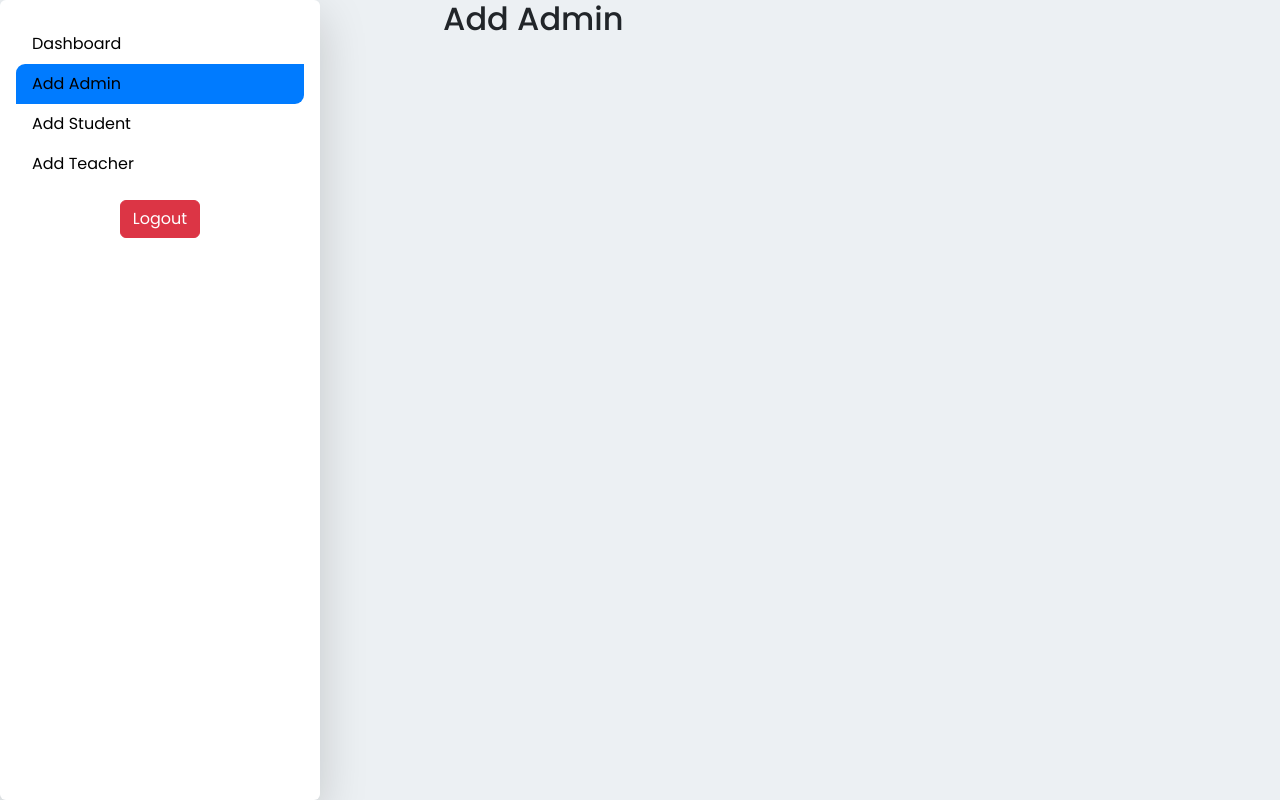
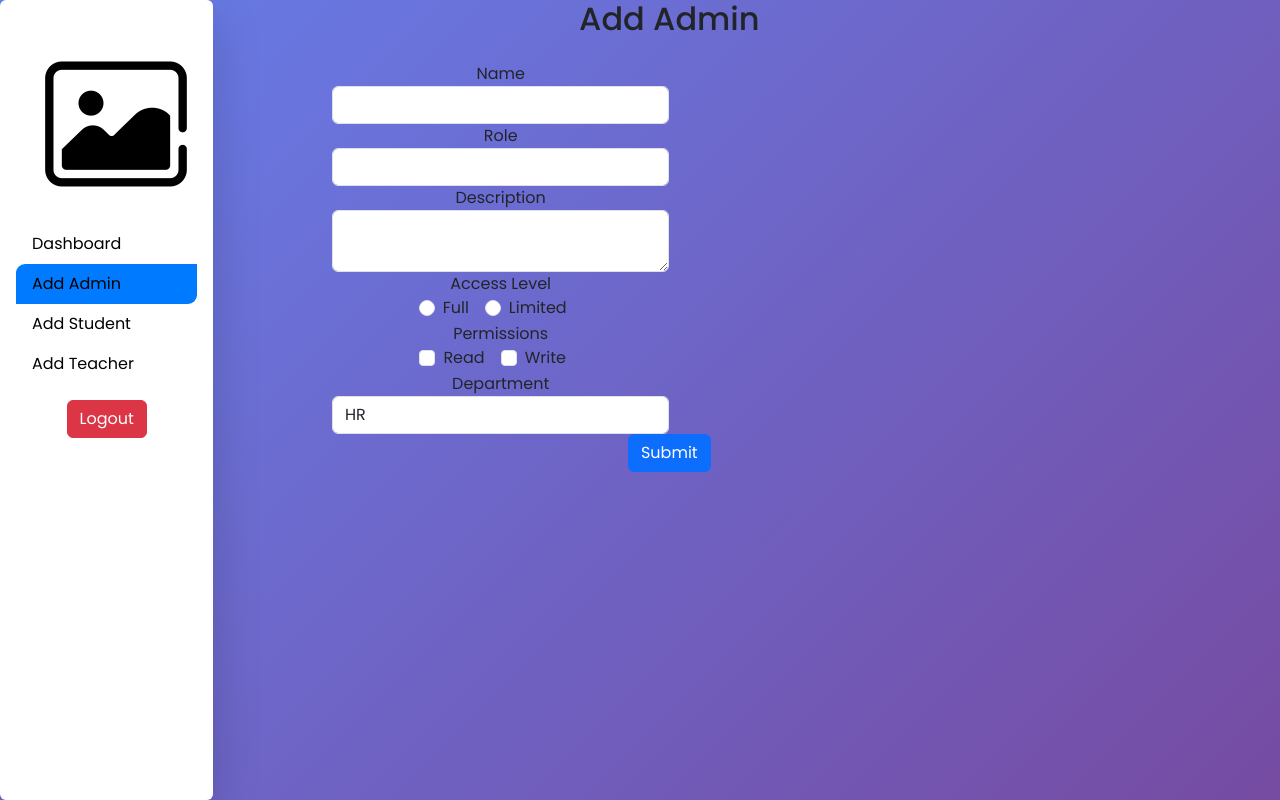
Before and after one commit to Sindhu-121/sindhu_sms, a React (Create React App) app in the folder smsfrontend/: page /admin-dashboard/add-admin in a window 1280 px wide. Built offline with nearby package versions, Linux system fonts and the light colour scheme.

Commit message:
add student form code

```diff
--- a/smsfrontend/src/AdminComponent/AddAdmin.jsx
+++ b/smsfrontend/src/AdminComponent/AddAdmin.jsx
@@ -1,10 +1,25 @@
 import React from 'react';
+import GeneralForm from './GeneralForm';
 
 function AddAdmin() {
+  const fields = [
+    { type: 'text', name: 'name', label: 'Name' },
+    { type: 'text', name: 'role', label: 'Role' },
+    { type: 'textarea', name: 'description', label: 'Description' },
+    { type: 'radio', name: 'accessLevel', label: 'Access Level', options: [{ value: 'full', label: 'Full' }, { value: 'limited', label: 'Limited' }] },
+    { type: 'checkbox', name: 'permissions', label: 'Permissions', options: [{ value: 'read', label: 'Read' }, { value: 'write', label: 'Write' }] },
+    { type: 'dropdown', name: 'department', label: 'Department', options: [{ value: 'hr', label: 'HR' }, { value: 'it', label: 'IT' }] }
+  ];
+
+  const handleSubmit = (event) => {
+    event.preventDefault();
+    // Handle form submission
+  };
+
   return (
     <div>
       <h2>Add Admin</h2>
-      {/* Add Admin form or content */}
+      <GeneralForm onSubmit={handleSubmit} fields={fields} />
     </div>
   );
 }
--- a/smsfrontend/src/AdminComponent/AddStudent.jsx
+++ b/smsfrontend/src/AdminComponent/AddStudent.jsx
@@ -1,10 +1,32 @@
 import React from 'react';
+import GeneralForm from './GeneralForm';
 
 function AddStudent() {
-  return (
-    <div>
-      <h2>Add Student</h2>
-      {/* Add Student form or content */}
+  const fields = [
+    { type: 'text', name: 'firstName', label: 'First Name' },
+    { type: 'text', name: 'lastName', label: 'Last Name' },
+    { type: 'radio', name: 'gender', label: 'Gender', options: [{ value: 'male', label: 'Male' }, { value: 'female', label: 'Female' }] },
+    { type: 'date', name: 'dob', label: 'Date of Birth' },
+    { type: 'text', name: 'motherName', label: 'Mother Name' },
+    { type: 'text', name: 'fatherName', label: 'Father Name' },
+    { type: 'text', name: 'phoneNumber', label: 'Phone Number' },
+    { type: 'text', name: 'alternateNumber', label: 'Alternate Number' },
+    { type: 'text', name: 'class', label: 'Class' },
+    { type: 'dropdown', name: 'section', label: 'Section', options: [{ value: 'A', label: 'A' }, { value: 'B', label: 'B' }] },
+    { type: 'text', name: 'aadharNumber', label: 'Aadhar Number' },
+    { type: 'textarea', name: 'address', label: 'Address' },
+    { type: 'file', name: 'photo', label: 'Photo' },
+    { type: 'date', name: 'joiningDate', label: 'Joining Date' }
+  ];
+
+  const handleSubmit = (event) => {
+    event.preventDefault();
+    // Handle form submission
+  };
+ return (
+    <div className="container mt-4 form-container">
+      <h2 className="mb-4">Registration Form</h2>
+      <GeneralForm onSubmit={handleSubmit} fields={fields} />
     </div>
   );
 }
--- a/smsfrontend/src/AdminComponent/AddTeacher.jsx
+++ b/smsfrontend/src/AdminComponent/AddTeacher.jsx
@@ -1,10 +1,25 @@
 import React from 'react';
+import GeneralForm from './GeneralForm';
 
 function AddTeacher() {
+  const fields = [
+    { type: 'text', name: 'name', label: 'Name' },
+    { type: 'text', name: 'subject', label: 'Subject' },
+    { type: 'textarea', name: 'bio', label: 'Bio' },
+    { type: 'radio', name: 'gender', label: 'Gender', options: [{ value: 'male', label: 'Male' }, { value: 'female', label: 'Female' }] },
+    { type: 'checkbox', name: 'skills', label: 'Skills', options: [{ value: 'math', label: 'Math' }, { value: 'science', label: 'Science' }] },
+    { type: 'dropdown', name: 'department', label: 'Department', options: [{ value: 'science', label: 'Science' }, { value: 'arts', label: 'Arts' }] }
+  ];
+
+  const handleSubmit = (event) => {
+    event.preventDefault();
+    // Handle form submission
+  };
+
   return (
     <div>
       <h2>Add Teacher</h2>
-      {/* Add Teacher form or content */}
+      <GeneralForm onSubmit={handleSubmit} fields={fields} />
     </div>
   );
 }
--- a/smsfrontend/src/AdminComponent/Admin_dashboard.css
+++ b/smsfrontend/src/AdminComponent/Admin_dashboard.css
@@ -27,3 +27,31 @@
     overflow-x: hidden;
     overflow-y: auto;
   }
+
+  body {
+    background: linear-gradient(135deg, #667eea 0%, #764ba2 100%);
+    /* display: flex; */
+    justify-content: center;
+    align-items: center;
+    height: 100vh;
+  }
+  .form-container {
+    background: white;
+    padding: 2rem;
+    border-radius: 8px;
+    box-shadow: 0 0 10px rgba(0, 0, 0, 0.1);
+  }
+  .form-container h2 {
+    margin-bottom: 1rem;
+  }
+  .form-container .form-group {
+    margin-bottom: 1rem;
+  }
+  .form-container .btn-primary {
+    width: 100%;
+  }
+
+  .px-5 {
+    padding-right: 3rem !important;
+    padding-left: 20rem !important;
+}
--- a/smsfrontend/src/AdminComponent/Admin_dashboard.jsx
+++ b/smsfrontend/src/AdminComponent/Admin_dashboard.jsx
@@ -5,7 +5,7 @@ import AddStudent from "./AddStudent";
 import AddTeacher from "./AddTeacher";
 import Dashboard from "./Dashboard";
 import "./Admin_dashboard.css"; // Add this line to import custom CSS
-
+import Image from "../Loginsystem/img.png";
 function Admin_dashboard() {
   const handleLogout = () => {
     const confirmed = window.confirm("Are you sure you want to logout?");
@@ -18,8 +18,9 @@ function Admin_dashboard() {
   return (
     <div className="container-fluid">
       <div className="row">
-        <nav className="col-md-3 d-none d-md-block sidebar shadow-lg p-3 mb-5 bg-white rounded">
+        <nav className="col-md-2 d-none d-md-block sidebar shadow-lg p-3 mb-5 bg-white rounded">
           <div className="sidebar-sticky">
+          <img src={Image} alt="logo" />
             <ul className="nav flex-column">
               <li className="nav-item">
                 <NavLink
@@ -66,7 +67,7 @@ function Admin_dashboard() {
           </div>
         </nav>
 
-        <main role="main" className="col-md-9 ml-sm-auto col-lg-10 px-4">
+        <main role="main" className="col-md-12 ml-sm-auto col-lg-10 px-5">
           <Routes>
             <Route path="dashboard" element={<Dashboard />} />
             <Route path="add-admin" element={<AddAdmin />} />
--- /dev/null
+++ b/smsfrontend/src/AdminComponent/GeneralForm.jsx
@@ -0,0 +1,62 @@
+import React from 'react';
+
+function GeneralForm({ onSubmit, fields }) {
+  return (
+    <form onSubmit={onSubmit} className="container mt-4">
+      <div className="form-row">
+        {fields.map((field, index) => {
+          const colClass = field.fullWidth ? "col-12" : "col-md-6";
+          return (
+            <div key={index} className={`form-group ${colClass}`}>
+              <label>{field.label}</label>
+              {field.type === 'text' && (
+                <input type="text" name={field.name} className="form-control" />
+              )}
+              {field.type === 'textarea' && (
+                <textarea name={field.name} className="form-control"></textarea>
+              )}
+              {field.type === 'radio' && (
+                <div>
+                  {field.options.map((option, i) => (
+                    <div key={i} className="form-check form-check-inline">
+                      <input type="radio" name={field.name} value={option.value} className="form-check-input" />
+                      <label className="form-check-label">{option.label}</label>
+                    </div>
+                  ))}
+                </div>
+              )}
+              {field.type === 'checkbox' && (
+                <div>
+                  {field.options.map((option, i) => (
+                    <div key={i} className="form-check form-check-inline">
+                      <input type="checkbox" name={field.name} value={option.value} className="form-check-input" />
+                      <label className="form-check-label">{option.label}</label>
+                    </div>
+                  ))}
+                </div>
+              )}
+              {field.type === 'dropdown' && (
+                <select name={field.name} className="form-control">
+                  {field.options.map((option, i) => (
+                    <option key={i} value={option.value}>
+                      {option.label}
+                    </option>
+                  ))}
+                </select>
+              )}
+              {field.type === 'date' && (
+                <input type="date" name={field.name} className="form-control" />
+              )}
+              {field.type === 'file' && (
+                <input type="file" name={field.name} className="form-control-file" />
+              )}
+            </div>
+          );
+        })}
+      </div>
+      <button type="submit" className="btn btn-primary">Submit</button>
+    </form>
+  );
+}
+
+export default GeneralForm;
```
